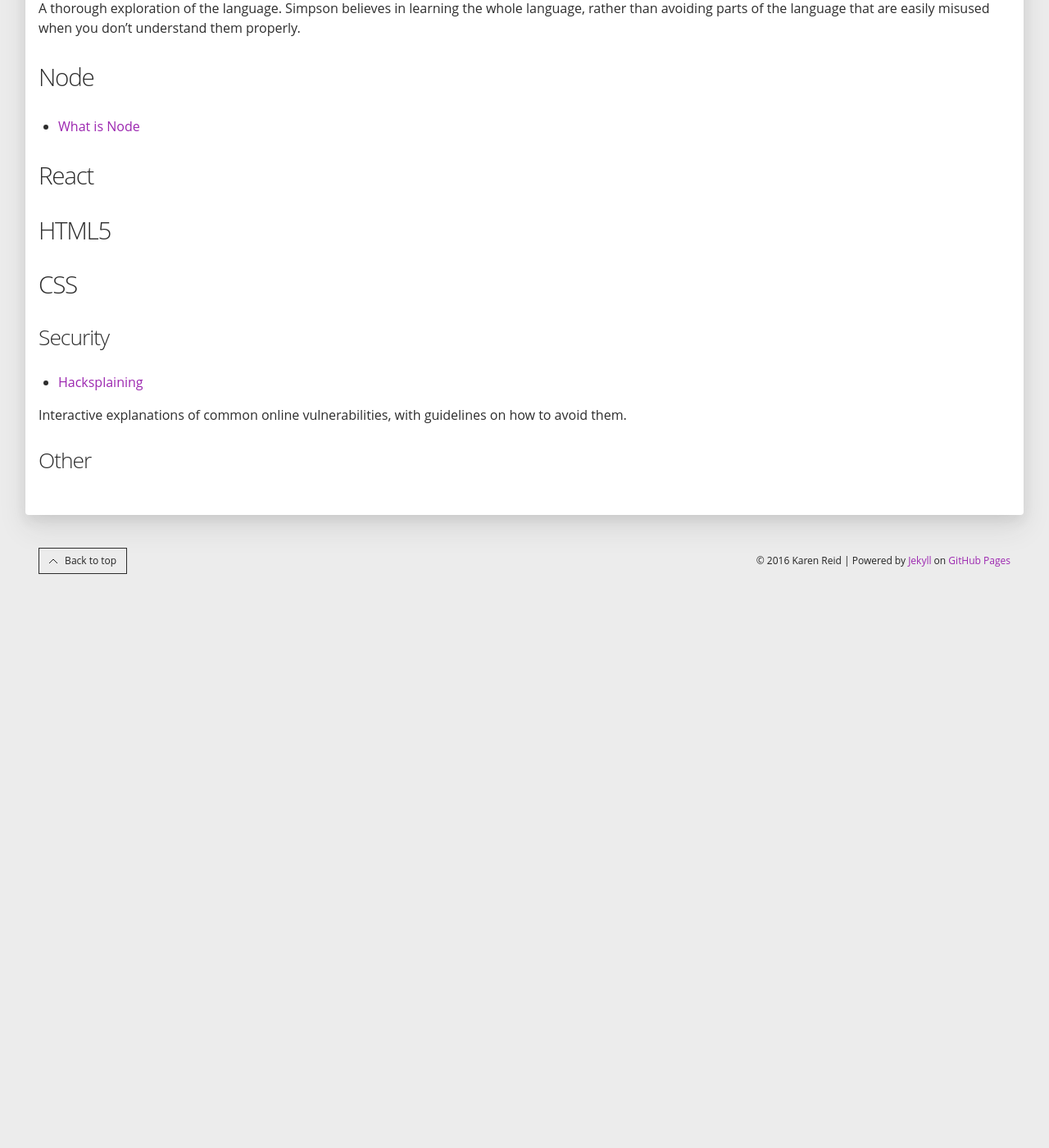
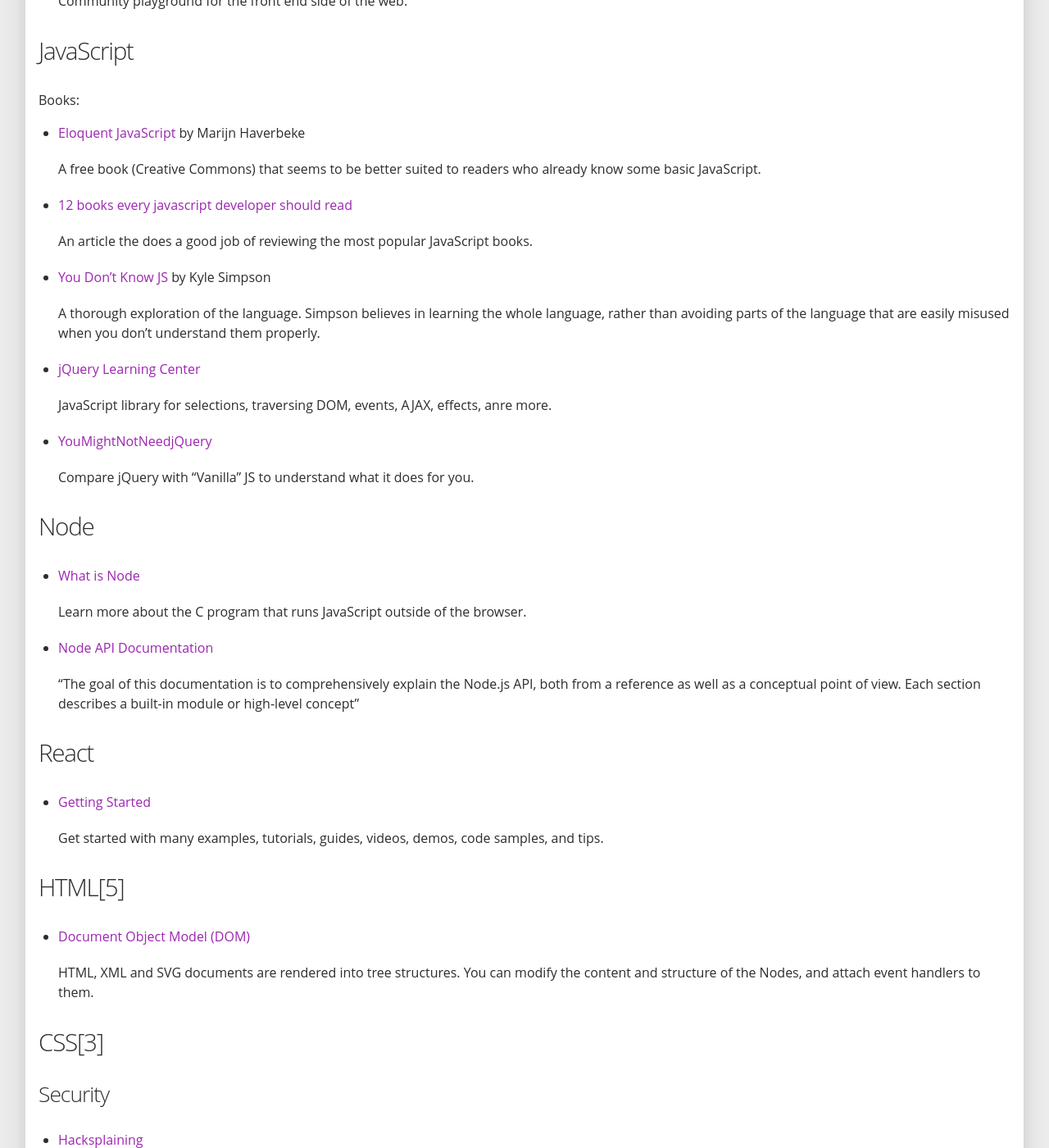
Before and after one commit to nigef/CSC309-Fall-2016.github.io, a Jekyll site: the page built from resources.md, in a window 1280 px wide and 1400 px high, scrolled down 1077 px. Shown: the whole window at 82% size. Built offline with Jekyll 4.4.1, drawn with Linux system fonts in a browser that asks for light colours; before the commit the page ends 1793 px from its top, so only the background shows below that; some of the changed text lies outside the part shown.

Commit message:
Add the best resources

```diff
--- a/resources.md
+++ b/resources.md
@@ -13,15 +13,31 @@
 ## General sources
   - [w3schools](http://www.w3schools.com)
 
-  Basic tutorials on many topics.
+    Basic tutorials on many topics.
 
-  - [Mozilla Developer Network](https://developer.mozilla.org/en-US/)
+  - [Mozilla Developer Network (MDN)](https://developer.mozilla.org/en-US/)
 
-  A large collection of tutorials, articles and documentation for the developer tools.
+    A large collection of [tutorials](https://developer.mozilla.org/en-US/docs/Web/Tutorials) (HTML, CSS, JS), articles, and documentation, including [developer tools](https://developer.mozilla.org/en-US/docs/Tools).
+
+    Fantastic tutorials by some of the big names: Addy Osmani, Axel Rauschmayer, Kyle Simpson, John Resig, Douglas Crockford, Marijn Haverbeke, David Walsh, ...
 
   - [Learn X in Y minutes](https://learnxinyminutes.com/)
 
-  A huge collection of tutorials for various programming languages and tools, including many pertaining to web development.
+    A huge collection of tutorials for various programming languages and tools, including many pertaining to web development.
+
+  - [Can I Use](http://caniuse.com/#index)
+
+    Cross-browser compatibility for CSS, HTML, JS ...
+
+  - [World Wide Web Consortium (W3C)](https://www.w3.org/standards/)
+
+    W3C web standards
+
+  - [Codepen](http://codepen.io/pens/)
+
+    Community playground for the front end side of the web.
+
+
 
 ## JavaScript
 
@@ -29,33 +45,57 @@
 
   - [Eloquent JavaScript](http://eloquentjavascript.net) by Marijn Haverbeke
 
-   A free book (Creative Commons) that seems to be better suited to readers who already know some basic JavaScript.
+    A free book (Creative Commons) that seems to be better suited to readers who already know some basic JavaScript.
 
   - [12 books every javascript developer should read](https://medium.com/javascript-scene/12-books-every-javascript-developer-should-read-9da76157fb3#.dyuape9ra)
 
-   An article the does a good job of reviewing the most popular JavaScript books.
+    An article the does a good job of reviewing the most popular JavaScript books.
 
-   - [You Don't Know JS](https://github.com/getify/You-Dont-Know-JS) by Kyle Simpson
+  - [You Don't Know JS](https://github.com/getify/You-Dont-Know-JS) by Kyle Simpson
 
-   A thorough exploration of the language. Simpson believes in learning the whole language, rather than avoiding parts of the language that are easily misused when you don't understand them properly.
+    A thorough exploration of the language. Simpson believes in learning the whole language, rather than avoiding parts of the language that are easily misused when you don't understand them properly.
+
+  - [jQuery Learning Center](http://learn.jquery.com/)
+
+    JavaScript library for selections, traversing DOM, events, AJAX, effects, anre more.
+
+  - [YouMightNotNeedjQuery](http://youmightnotneedjquery.com/)
+
+    Compare jQuery with "Vanilla" JS to understand what it does for you.
+
 
 ## Node
 
   - [What is Node](http://radar.oreilly.com/2011/07/what-is-node.html)
 
+    Learn more about the C program that runs JavaScript outside of the browser.
+
+  - [Node API Documentation](https://nodejs.org/api/)
+
+    "The goal of this documentation is to comprehensively explain the Node.js API, both from a reference as well as a conceptual point of view. Each section describes a built-in module or high-level concept"
+
+
 ## React
 
+  - [Getting Started](https://facebook.github.io/react/docs/getting-started.html)
 
-## HTML5
+    Get started with many examples, tutorials, guides, videos, demos, code samples, and tips.
 
 
-## CSS
+## HTML[5]
+
+  - [Document Object Model (DOM)](https://developer.mozilla.org/en-US/docs/Web/API/Document_Object_Model)
+
+    HTML, XML and SVG documents are rendered into tree structures. You can modify the content and structure of the Nodes, and attach event handlers to them.
+
+
+## CSS[3]
 
 
 ### Security
 
-   - [Hacksplaining](https://www.hacksplaining.com/)
+  - [Hacksplaining](https://www.hacksplaining.com/)
 
-   Interactive explanations of common online vulnerabilities, with guidelines on how to avoid them.
+    Interactive explanations of common online vulnerabilities, with guidelines on how to avoid them.
 
 ### Other
```
